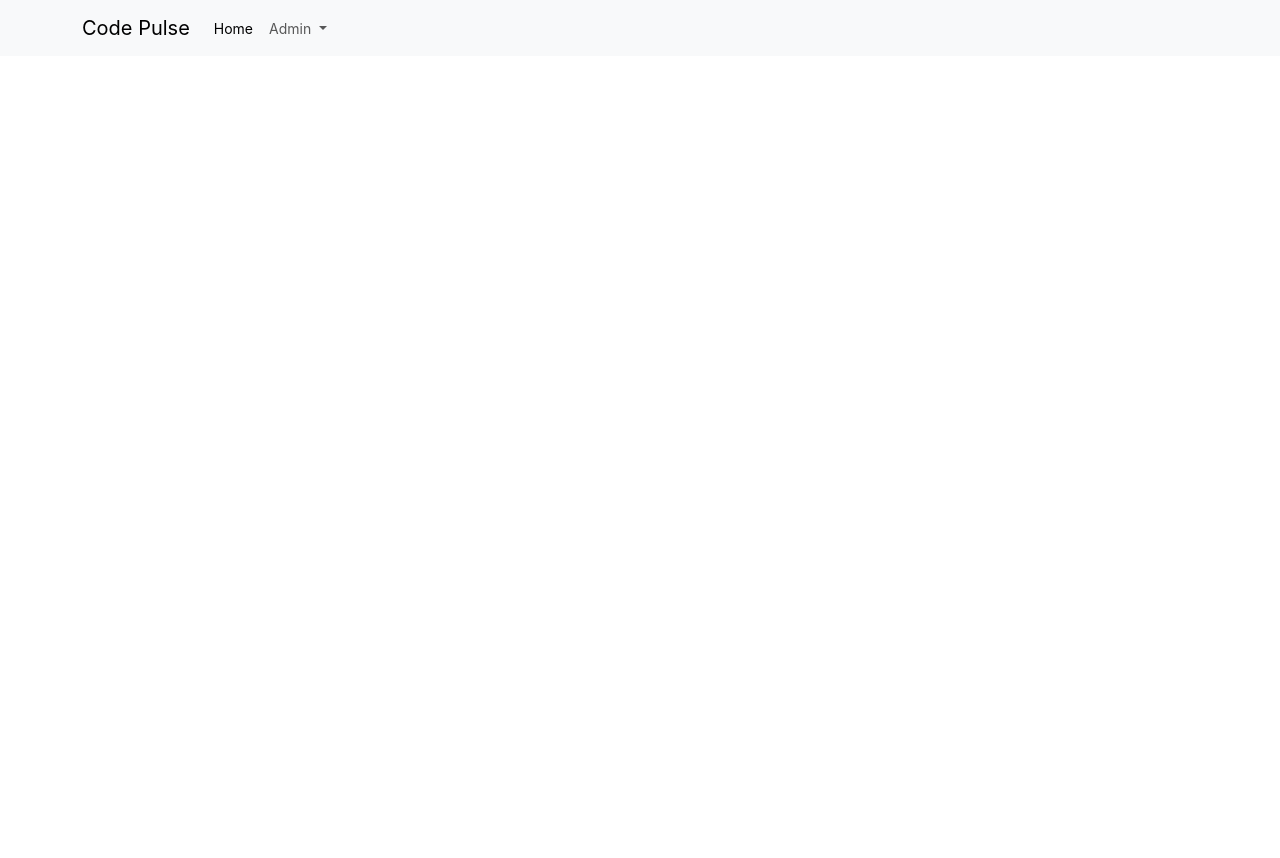
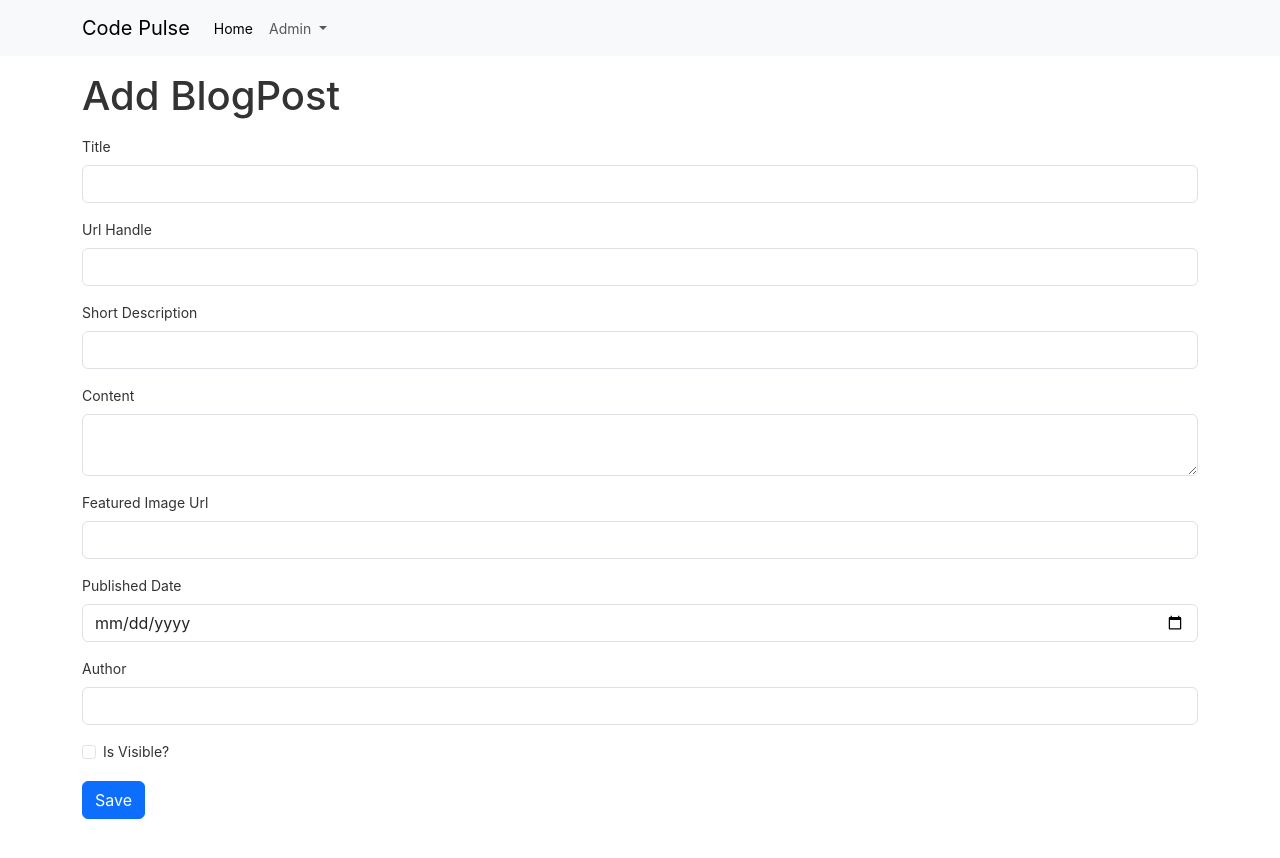
Before and after one commit to ViniciusMotero90/CodePulseUI, an Angular app: page /admin/blogposts/add in a window 1280 px wide. Before the commit this address led to /. Shown: the top 858 px of the page. Before the commit the page ends 800 px from the top, so only its background shows below. Built offline with nearby package versions, Linux system fonts and the light colour scheme.

Commit message:
Quinta Parte

```diff
--- a/src/app/app.module.ts
+++ b/src/app/app.module.ts
@@ -9,6 +9,8 @@
 import { FormsModule } from '@angular/forms';
 import { HttpClientModule } from '@angular/common/http';
 import { EditCategoryComponent } from './features/category/edit-category/edit-category.component';
+import { BlogpostListComponent } from './features/blog-post/blogpost-list/blogpost-list.component';
+import { AddBlogpostComponent } from './features/blog-post/add-blogpost/add-blogpost.component';
 
 @NgModule({
   declarations: [
@@ -16,7 +18,9 @@
     NavbarComponent,
     CategoryListComponent,
     AddCategoryComponent,
-    EditCategoryComponent
+    EditCategoryComponent,
+    BlogpostListComponent,
+    AddBlogpostComponent
   ],
   imports: [
     BrowserModule,
--- a/src/app/core/components/navbar/navbar.component.html
+++ b/src/app/core/components/navbar/navbar.component.html
@@ -15,6 +15,8 @@
             </a>
             <ul class="dropdown-menu">
               <li><a class="dropdown-item" [routerLink]="['admin/categories']">Categories</a></li>
+              <li><hr class="dropdown-divider"/></li>
+              <li><a class="dropdown-item" [routerLink]="['admin/blogposts']">BlogPosts</a></li>
               <!--<li><hr class="dropdown-divider"></li>-->
               <!--<li><a class="dropdown-item" href="#">Something else here</a></li>-->
             </ul>
--- /dev/null
+++ b/src/app/features/blog-post/add-blogpost/add-blogpost.component.html
@@ -0,0 +1,50 @@
+<div class="container">
+    <h1 class="mt-3">Add BlogPost</h1>
+    <form>
+        <div class="mt-2 mb-5">
+            <div class="mt-3">
+                <label for="title" class="form-label">Title</label>
+                <input type="text" id="title" name="title" class="form-control"/>
+            </div>
+            <div class="mt-3">
+                <label for="urlHandle" class="form-label">Url Handle</label>
+                <input type="text" id="urlHandle" name="urlHandle" class="form-control"/>
+            </div>
+
+            <div class="mt-3">
+                <label for="shortDescription" class="form-label">Short Description</label>
+                <input type="text" id="shortDescription" name="shortDescription" class="form-control"/>
+            </div>
+
+            <div class="mt-3">
+                <label for="content" class="form-label">Content</label>
+                <textarea name="content" id="content" class="form-control"></textarea>
+            </div>
+
+            <div class="mt-3">
+                <label for="featuredImageUrl" class="form-label">Featured Image Url</label>
+                <input type="text" id="featuredImageUrl" name="featuredImageUrl" class="form-control"/>
+            </div>
+
+            <div class="mt-3">
+                <label for="publishedDate" class="form-label">Published Date</label>
+                <input type="date" id="publishedDate" name="publishedDate" class="form-control"/>
+            </div>
+
+            <div class="mt-3">
+                <label for="author" class="form-label">Author</label>
+                <input type="text" id="author" name="author" class="form-control"/>
+            </div>
+            <div class="form-check mt-3">
+                <input class="form-check-input" type="checkbox" id="isVisible">
+                <label class="form-check-label" for="isVisible">
+                  Is Visible?
+                </label>
+            </div>
+
+            <div class="mt-3">
+                <button type="submit" class="btn btn-primary">Save</button>
+            </div>
+        </div>
+    </form>
+</div>
--- /dev/null
+++ b/src/app/features/blog-post/blogpost-list/blogpost-list.component.html
@@ -0,0 +1,7 @@
+<div class="container">
+    <h1 class="mt-3">BlogPost List</h1>
+
+    <div class="d-flex justify-content-end mt-3">
+        <a [routerLink]="['/admin/blogposts/add']" class="btn btn-primary">Add BlogPost</a>
+    </div>
+</div>
```
Also changed, not shown: src/app/app-routing.module.ts (+10 -0 lines), src/app/features/blog-post/add-blogpost/add-blogpost.component.ts (added, +10 -0 lines), src/app/features/blog-post/blogpost-list/blogpost-list.component.ts (added, +10 -0 lines), src/app/features/blog-post/add-blogpost/add-blogpost.component.css (added), src/app/features/blog-post/blogpost-list/blogpost-list.component.css (added), 2 other files (tests, documents, lock files or other folders).
